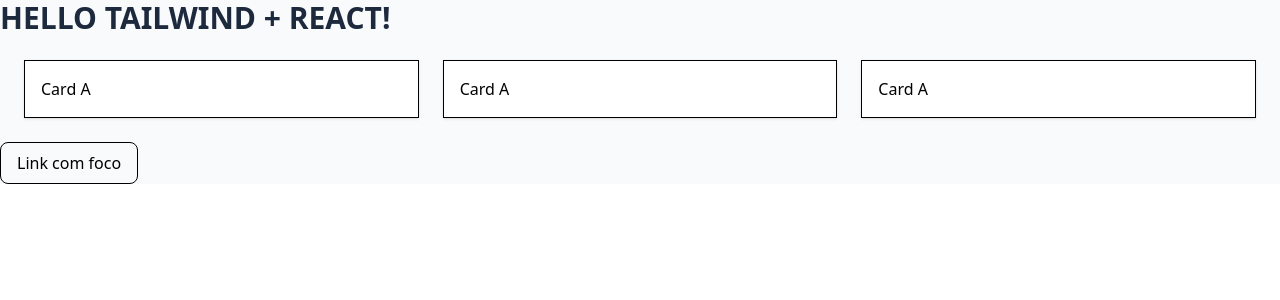
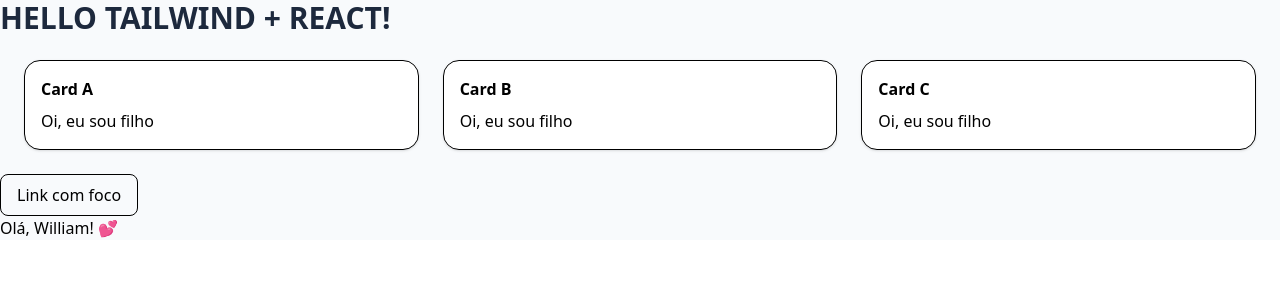
Before and after one commit to William-Daniel-Dias/my-project-react, a React (Vite) app: page / in a window 1280 px wide. Shown: the top 300 px of the page. Built offline with nearby package versions, Linux system fonts and the light colour scheme.

Commit message:
props e children

```diff
--- a/src/App.jsx
+++ b/src/App.jsx
@@ -1,3 +1,6 @@
+import { Card } from "./components/Card";
+import { Hello } from "./components/Hello";
+
 const App = () => {
   return (
     <main className=" bg-slate-50">
@@ -6,14 +9,27 @@
       </h1>
 
       <div className="container mx-auto p-6 grid gap-6 sm:grid-cols-2 lg:grid-cols-3">
-        <div className="rounder-2xl border p-4 bg-white shadow-sm">Card A</div>
-        <div className="rounder-2xl border p-4 bg-white shadow-sm">Card A</div>
-        <div className="rounder-2xl border p-4 bg-white shadow-sm">Card A</div>
+
+          <Card title="Card A">
+            <p>Oi, eu sou filho</p>
+          </Card>
+
+           <Card title="Card B">
+            <p>Oi, eu sou filho</p>
+          </Card>
+
+           <Card title="Card C">
+            <p>Oi, eu sou filho</p>
+          </Card>
+
       </div>
 
       <a href="#" className="inline-block px-4 py-2 rounded-lg border hover:bg-slate-300 focus:ring-2 focus:ring-blue-500 transition-all">
         Link com foco
       </a>
+
+      <Hello name="William"/>
+
     </main>
   );
 }
--- /dev/null
+++ b/src/components/Card/index.jsx
@@ -0,0 +1,9 @@
+
+export const Card = ({ title, children }) => {
+    return (
+        <section className="rounded-2xl border p-4 shadow-sm bg-white">
+            <h3 className="font-semibold mb-2">{title}</h3>
+            {children}
+        </section>
+    )
+}
--- /dev/null
+++ b/src/components/Hello/index.jsx
@@ -0,0 +1,5 @@
+export const Hello = ({ name = "Mentes Brilhantes"}) => {
+    return (
+        <h2 className="text-x1"> Olá, {name}! 💕 </h2>
+    )
+}
```
